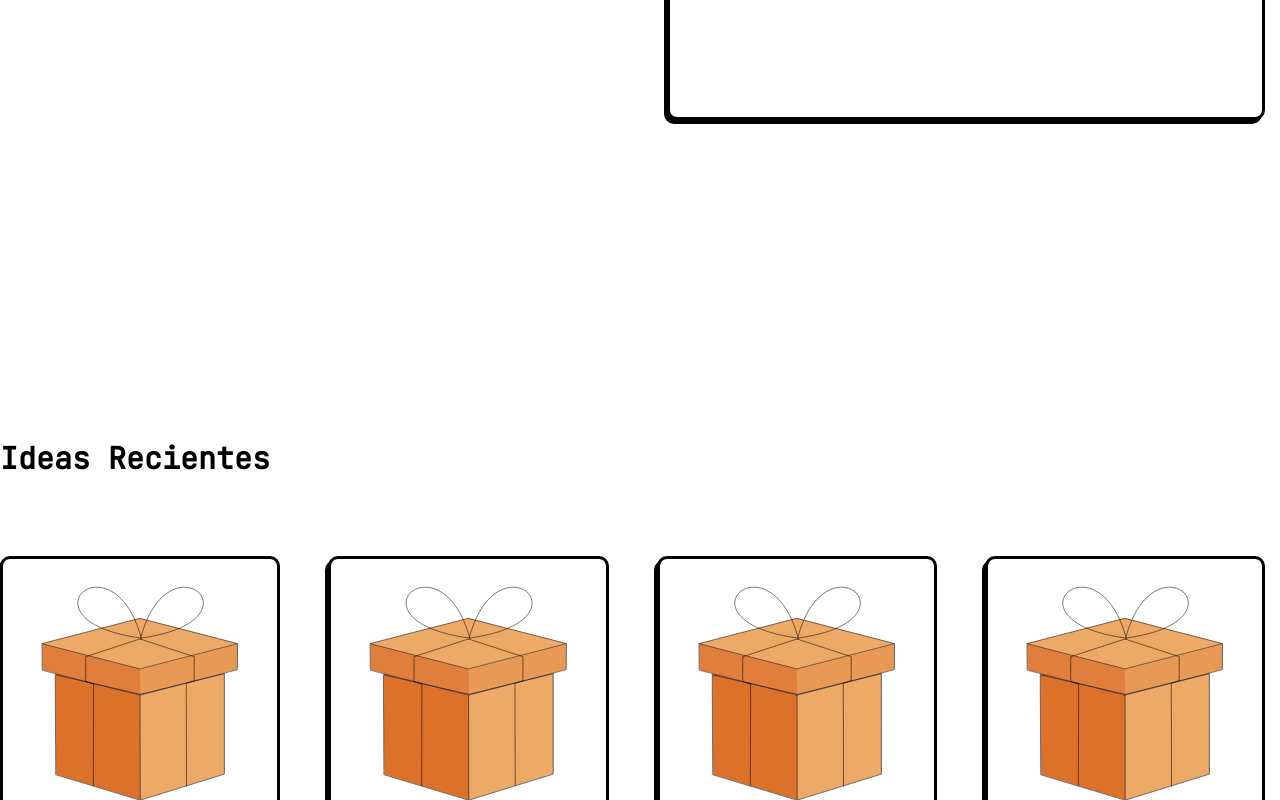
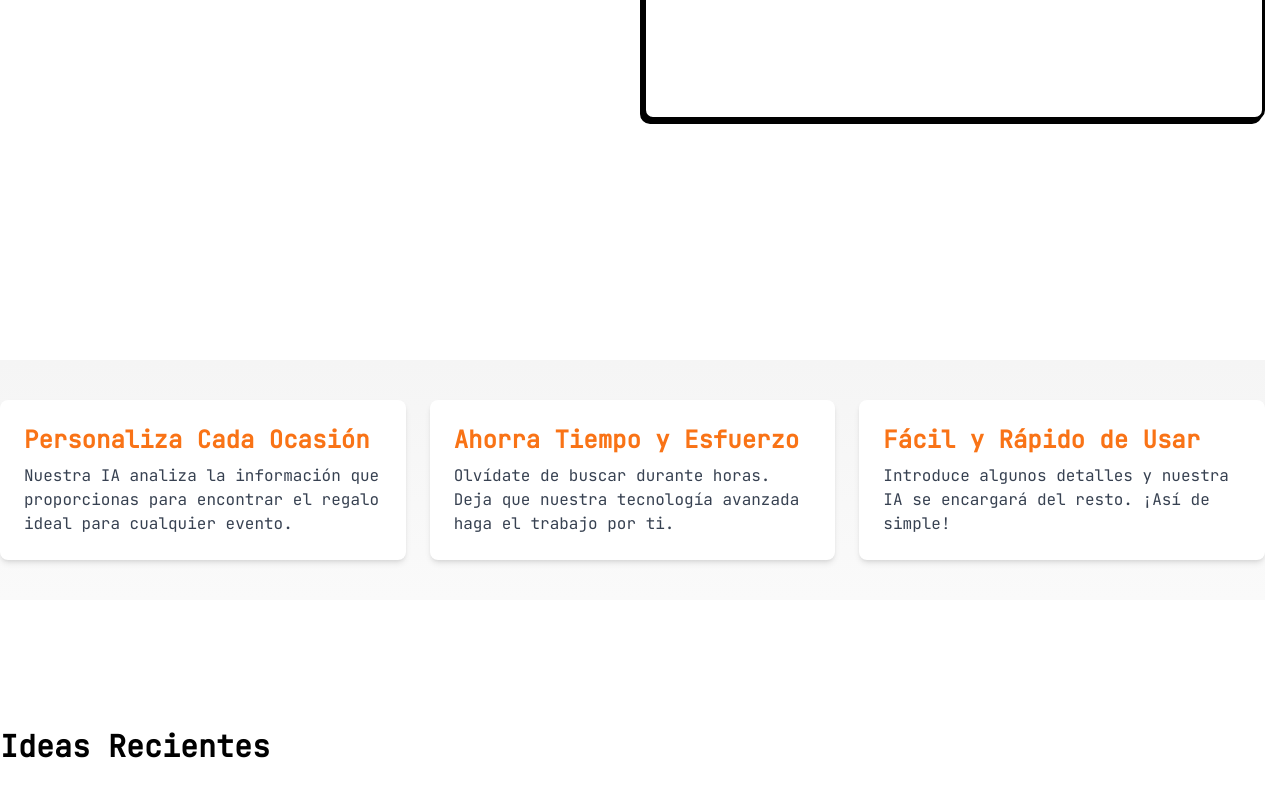
Before and after one commit to sergitejada/MiduVercelHackathon, a Next.js app: page / in a window 1280 px wide. Shown: the part 624-1424 px from the top of the page. Built offline with nearby package versions, Linux system fonts and the light colour scheme.

Commit message:
nueva seccion

```diff
--- a/src/app/page.tsx
+++ b/src/app/page.tsx
@@ -2,6 +2,7 @@ import FaqSection from "@/components/faq-section"
 import FooterSection from "@/components/footer-section"
 import FormGeneratorResultsSection from "@/components/form-generator-results-section/form-generator-results-section"
 import GiftGeneratorForm from "@/components/gift-generator-form/gift-generator-form"
+import InfoSection from "@/components/info-section"
 import NewGenerationsSection from "@/components/new-generations-section/new-generations-section"
 import { FlipWords } from "../components/ui/flip-words"
 
@@ -18,11 +19,12 @@ export default async function HomePage() {
 							para tu <FlipWords words={words} />
 						</h1>
 						<h2 className="text-sm font-semibold text-gray-700">
-							Facilita la búsqueda de regalos con sugerencias personalizadas basadas en inteligencia artificial.
+							Comienza a descubrir regalos perfectos hoy mismo con nuestra herramienta impulsada por IA.
 						</h2>
 					</div>
 					<GiftGeneratorForm />
 				</div>
+				<InfoSection />
 				<FormGeneratorResultsSection />
 				<NewGenerationsSection />
 				<FaqSection />
--- /dev/null
+++ b/src/components/info-section.tsx
@@ -0,0 +1,26 @@
+export default function InfoSection() {
+	return (
+		<div className="bg-gradient-to-b from-neutral-100 to-neutral-50 py-10">
+			<div className="mx-auto grid max-w-7xl grid-cols-1 gap-6 md:grid-cols-2 lg:grid-cols-3">
+				<div className="rounded-lg bg-white p-6 shadow-md">
+					<h2 className="mb-2 text-2xl font-semibold text-orange-500">Personaliza Cada Ocasión</h2>
+					<p className="text-gray-700">
+						Nuestra IA analiza la información que proporcionas para encontrar el regalo ideal para cualquier evento.
+					</p>
+				</div>
+				<div className="rounded-lg bg-white p-6 shadow-md">
+					<h2 className="mb-2 text-2xl font-semibold text-orange-500">Ahorra Tiempo y Esfuerzo</h2>
+					<p className="text-gray-700">
+						Olvídate de buscar durante horas. Deja que nuestra tecnología avanzada haga el trabajo por ti.
+					</p>
+				</div>
+				<div className="rounded-lg bg-white p-6 shadow-md">
+					<h2 className="mb-2 text-2xl font-semibold text-orange-500">Fácil y Rápido de Usar</h2>
+					<p className="text-gray-700">
+						Introduce algunos detalles y nuestra IA se encargará del resto. ¡Así de simple!
+					</p>
+				</div>
+			</div>
+		</div>
+	)
+}
```
